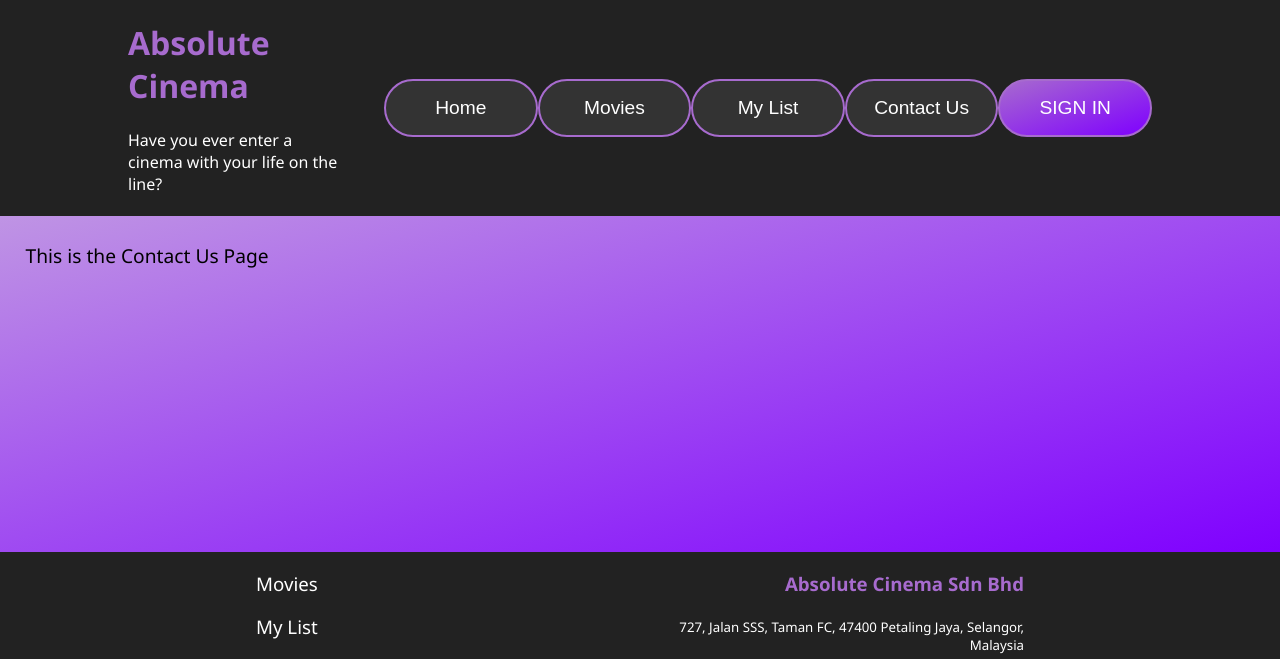
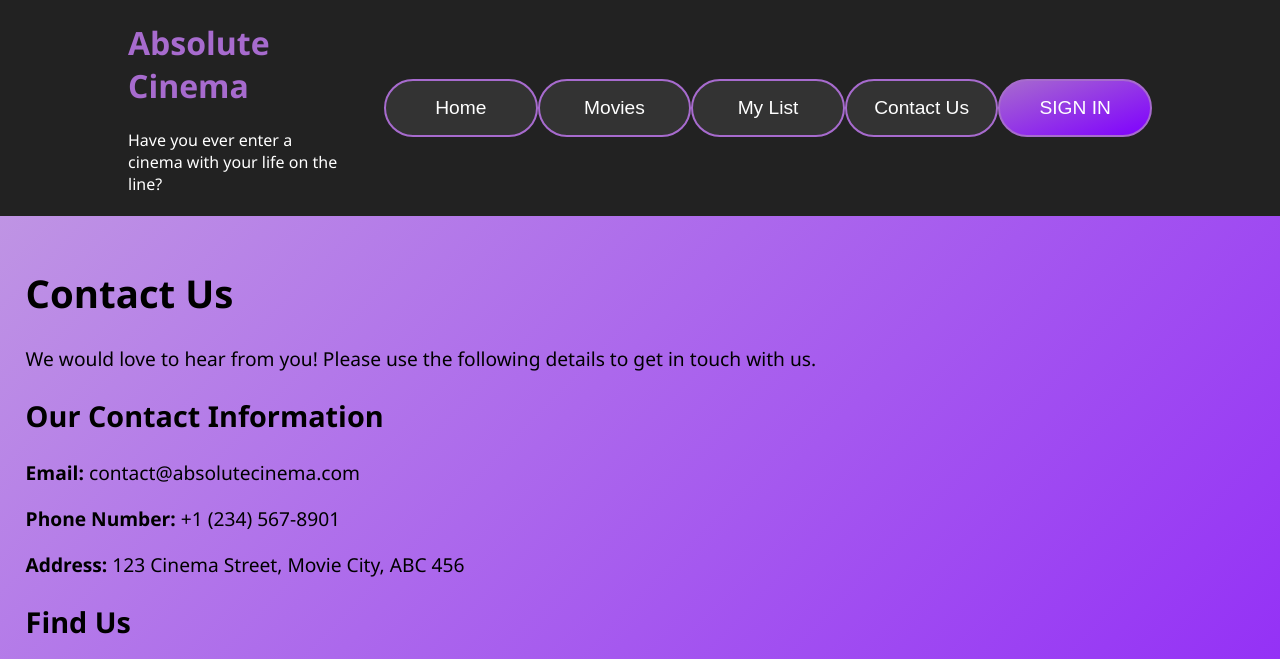
Before and after one commit to flamneX/Movie-Ticketing-System, a PHP site: page /contact.php in a window 1280 px wide. Shown: the top 659 px of the page. Run offline with PHP 8.4, Linux system fonts and the light colour scheme.

Commit message:
Contact Page

```diff
--- a/include/navigation.php
+++ b/include/navigation.php
@@ -3,7 +3,7 @@
         <li><a href="/Movie-Ticketing-System/page/index.php"><button>Home</button></a></li>
         <li><a href="/Movie-Ticketing-System/page/movie.php"><button>Movies</button></a></li>
         <li><a href="/Movie-Ticketing-System/page/list.php"><button>My List</button></a></li>
-        <li><a href="/Movie-Ticketing-System/page/index.php"><button>Contact Us</button></a></li>
+        <li><a href="/Movie-Ticketing-System/page/contact.php"><button>Contact Us</button></a></li>
         <li><a href="/Movie-Ticketing-System/page/login.php"><button style="background-image:linear-gradient(to bottom right, #A76BCE, #7F00FF);">SIGN IN</button></a></li>
     </ul>
 </nav>
--- a/page/contact.php
+++ b/page/contact.php
@@ -1,7 +1,7 @@
 <!DOCTYPE html>
 <html>
     <head>
-        <title>Absolute Cinema</title>
+        <title>Contact Us - Absolute Cinema</title>
         <link rel="stylesheet" href="../style/styles.css"/>
     </head>
     <body>
@@ -13,7 +13,50 @@
         </div>
 
         <main>
-            This is the Contact Us Page
+            <h1>Contact Us</h1>
+            <p>We would love to hear from you! Please use the following details to get in touch with us.</p>
+
+            <!-- Contact Details Section -->
+            <section class="contact-details">
+                <h2>Our Contact Information</h2>
+                <p><strong>Email:</strong> contact@absolutecinema.com</p>
+                <p><strong>Phone Number:</strong> +1 (234) 567-8901</p>
+                <p><strong>Address:</strong> 123 Cinema Street, Movie City, ABC 456</p>
+            </section>
+
+            <!-- Google Map Section -->
+            <section class="map">
+                <h2>Find Us</h2>
+                <iframe src="https://www.google.com/maps/embed?pb=!1m18!1m12!1m3!1d3023.052646331108!2d-73.9851302845987!3d40.74881727932746!2m3!1f0!2f0!3f0!3m2!1i1024!2i768!4f13.1!3m3!1m2!1s0x89c259ae35f601b7%3A0x4b6c82b522021dff!2sEmpire%20State%20Building!5e0!3m2!1sen!2sus!4v1641895571619!5m2!1sen!2sus" width="600" height="450" style="border:0;" allowfullscreen="" loading="lazy"></iframe>
+            </section>
+
+            <!-- Contact Form Section -->
+            <section class="contact-form">
+                <h2>Send Us a Message</h2>
+                <form action="process_contact.php" method="POST">
+                    <label for="name">Your Name:</label>
+                    <input type="text" id="name" name="name" required>
+
+                    <label for="email">Your Email:</label>
+                    <input type="email" id="email" name="email" required>
+
+                    <label for="message">Your Message:</label>
+                    <textarea id="message" name="message" rows="4" required></textarea>
+
+                    <button type="submit">Send Message</button>
+                </form>
+            </section>
+
+            <!-- Social Media Links Section -->
+            <section class="social-media">
+                <h2>Follow Us</h2>
+                <p>Stay connected with us through our social media:</p>
+                <ul>
+                    <li><a href="https://facebook.com/AbsoluteCinema" target="_blank">Facebook</a></li>
+                    <li><a href="https://twitter.com/AbsoluteCinema" target="_blank">Twitter</a></li>
+                    <li><a href="https://instagram.com/AbsoluteCinema" target="_blank">Instagram</a></li>
+                </ul>
+            </section>
         </main>
 
         <?php
```
Also changed, not shown: 2 other files.
